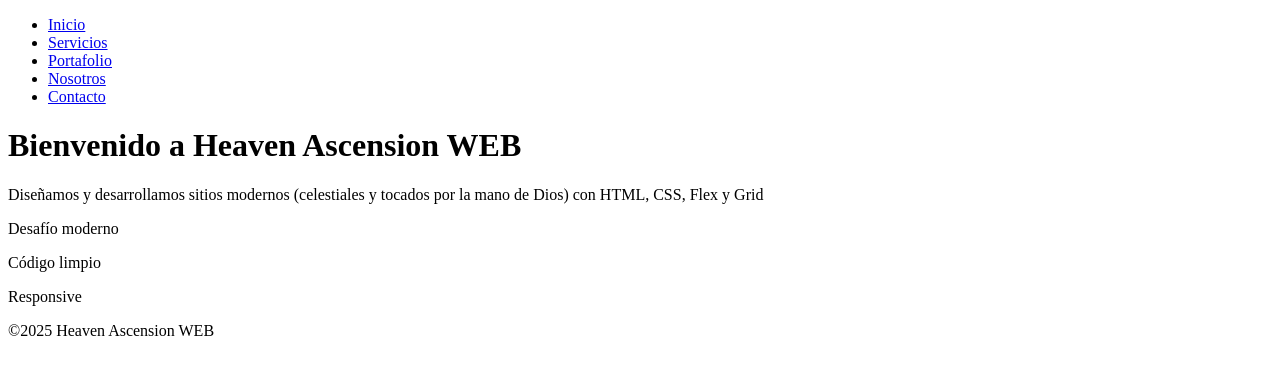
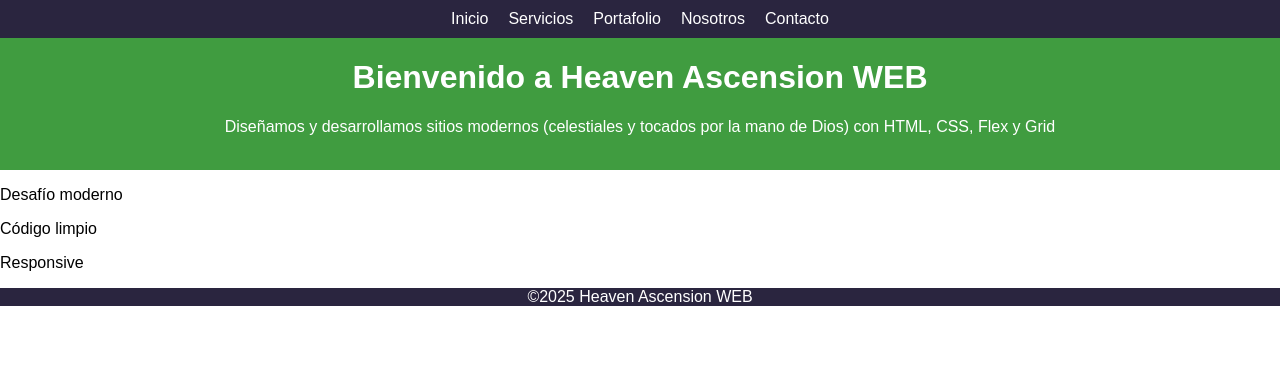
Before and after one commit to saulocaceresg/Laboratorio10IDWEB-HTML-y-CSS, a plain HTML site: page sitio-web/index.html in a window 1280 px wide. Drawn offline with Linux system fonts and the light colour scheme.

Commit message:
Commit 8: menú (para todas las páginas) y cabecera del index.html

```diff
--- a/sitio-web/css/estilos.css
+++ b/sitio-web/css/estilos.css
@@ -0,0 +1,52 @@
+/* ESTILOS GENERALES */
+body {
+    font-family: Arial, Helvetica, sans-serif;
+    margin: 0;
+}
+nav, nav ul li a, footer {
+    color: white;
+    background-color: #2a253f;
+    text-align: center;
+}
+
+/* CABECERA DEL INDEX */
+header#index {
+    background-color: #409c40;
+    color: white;
+    text-align: center;
+    /* padding: 30px; */
+}
+
+/* MENÚ PRINCIPAL */
+nav {
+    display: flex;
+    align-items: center;
+    justify-content: center;
+}
+nav ul li {
+    list-style: none;
+    display: inline-flex;
+    flex: 1;
+    padding: 0;
+    margin: 0;
+}
+nav ul {
+    display: flex;
+    justify-content: space-between;
+    padding: 0;
+    margin: 0;
+}
+nav ul li a {
+    text-decoration: none;
+    justify-content: center;
+    display: flex;
+    padding: 10px;
+    margin: auto;
+    width: 100%;
+}
+nav ul li a:hover {
+    background-color: rgb(179, 179, 171);
+    color: #2a253f;
+}
+
+/* SECCIÓN PRINCIPAL */
```
Also changed, not shown: sitio-web/index.html (+1 -0 lines).
